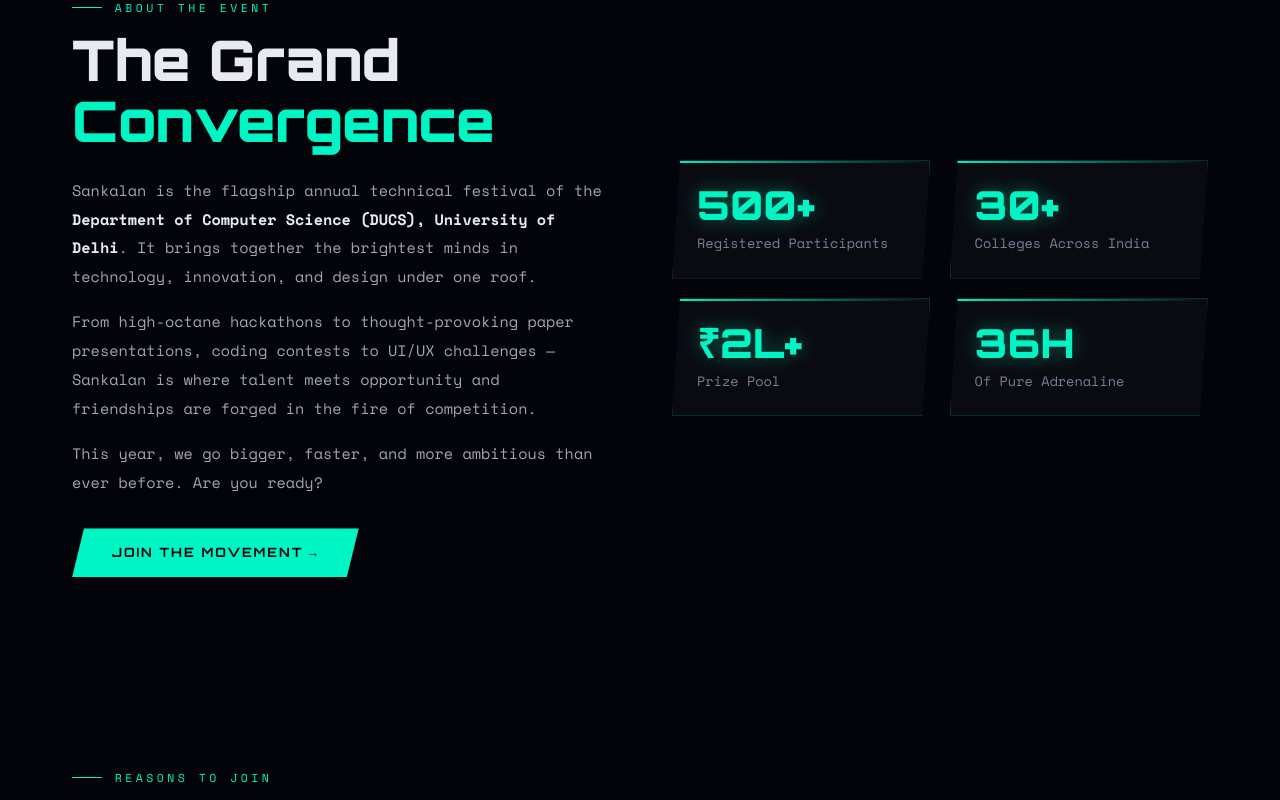
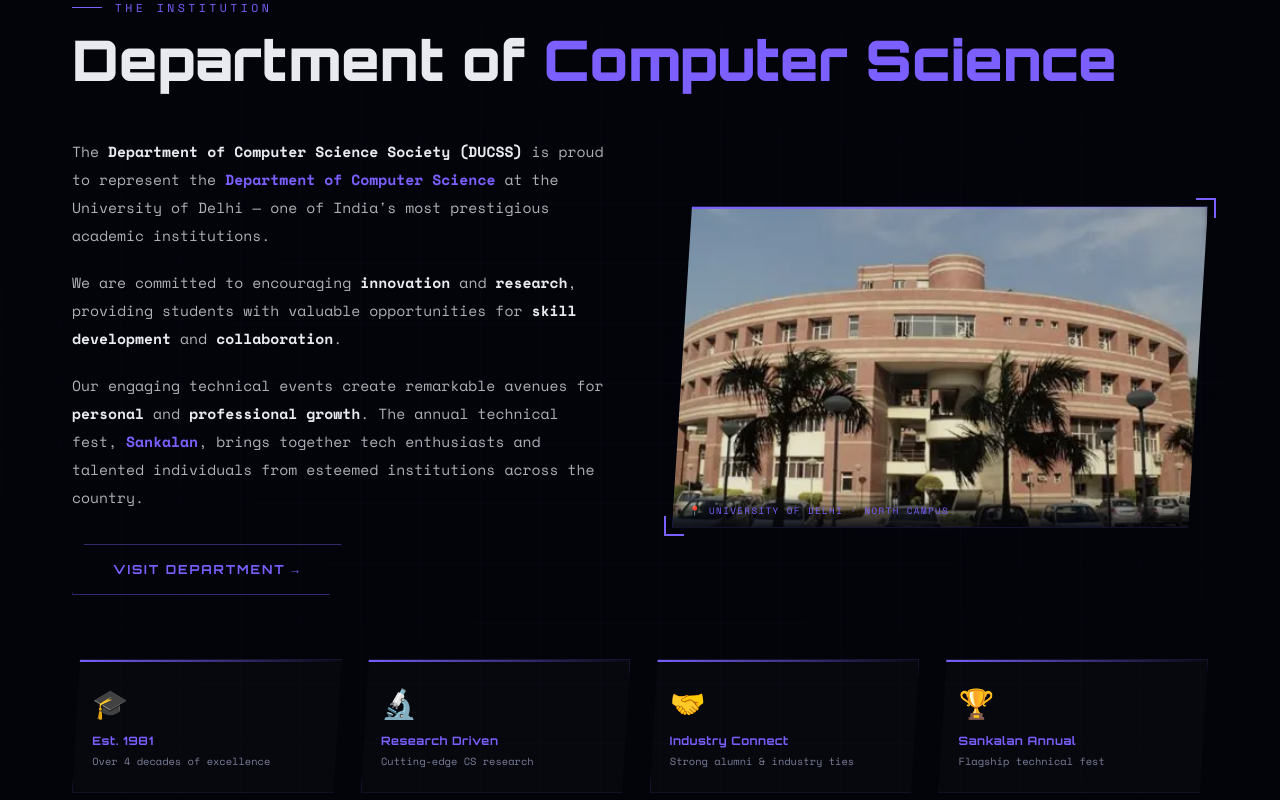
Before and after one commit to priyanshu-projects/Sankalan-2026, a React (Vite) app in the folder client/: page / in a window 1280 px wide. Shown: the part 1740-2540 px from the top of the page. Built offline with nearby package versions, Linux system fonts and the light colour scheme.

Commit message:
updated hero

```diff
--- a/client/src/components/pages/home/AboutDepartment.jsx
+++ b/client/src/components/pages/home/AboutDepartment.jsx
@@ -13,114 +13,8 @@
   return width;
 }
 
-// ── CountUp ──────────────────────────────────────────────────────────────────
-function CountUp({ target, suffix = "" }) {
-  const [count, setCount] = useState(0);
-  const ref     = useRef();
-  const started = useRef(false);
-
-  useEffect(() => {
-    const observer = new IntersectionObserver(
-      ([entry]) => {
-        if (entry.isIntersecting && !started.current) {
-          started.current = true;
-          const isNum = !isNaN(parseInt(target));
-          if (!isNum) { setCount(target); return; }
-
-          const end      = parseInt(target);
-          const duration = 1500;
-          const step     = Math.ceil(end / (duration / 16));
-          let current    = 0;
-
-          const timer = setInterval(() => {
-            current += step;
-            if (current >= end) {
-              setCount(end);
-              clearInterval(timer);
-            } else {
-              setCount(current);
-            }
-          }, 16);
-        }
-      },
-      { threshold: 0.5 }
-    );
-    if (ref.current) observer.observe(ref.current);
-    return () => observer.disconnect();
-  }, [target]);
-
-  return (
-    <span ref={ref}>
-      {typeof count === "number" ? count : target}
-      {suffix}
-    </span>
-  );
-}
-
-// ── StatCard ─────────────────────────────────────────────────────────────────
-function StatCard({ stat, isMobile }) {
-  return (
-    <div
-      style={{
-        padding: isMobile ? "1.2rem 1rem" : "1.5rem",
-        background: "rgba(255,255,255,0.03)",
-        border: "1px solid rgba(0,245,196,0.15)",
-        clipPath:
-          "polygon(8px 0%, 100% 0%, calc(100% - 8px) 100%, 0% 100%)",
-        transition: "border-color 0.3s, box-shadow 0.3s",
-        position: "relative",
-        overflow: "hidden",
-      }}
-      onMouseEnter={(e) => {
-        e.currentTarget.style.borderColor = "#00f5c4";
-        e.currentTarget.style.boxShadow   = "0 0 40px rgba(0,245,196,0.18)";
-      }}
-      onMouseLeave={(e) => {
-        e.currentTarget.style.borderColor = "rgba(0,245,196,0.15)";
-        e.currentTarget.style.boxShadow   = "none";
-      }}
-    >
-      {/* top accent */}
-      <div style={{
-        position: "absolute", top: 0, left: 0, right: 0,
-        height: "2px",
-        background: "linear-gradient(90deg, #00f5c4, transparent)",
-      }} />
-
-      <div
-        style={{
-          fontFamily:  "'Orbitron', monospace",
-          fontSize:    isMobile ? "1.8rem" : "2.5rem",
-          fontWeight:  900,
-          color:       "#00f5c4",
-          textShadow:  "0 0 20px rgba(0,245,196,0.4)",
-          lineHeight:  1,
-        }}
-      >
-        {typeof stat.num === "number" ? (
-          <CountUp target={stat.num} suffix={stat.suffix} />
-        ) : (
-          stat.num
-        )}
-      </div>
-
-      <div
-        style={{
-          fontFamily: "'Space Mono', monospace",
-          color:      "#7a7f99",
-          fontSize:   isMobile ? "0.72rem" : "0.85rem",
-          marginTop:  "0.5rem",
-          lineHeight: 1.5,
-        }}
-      >
-        {stat.desc}
-      </div>
-    </div>
-  );
-}
-
-// ── About ─────────────────────────────────────────────────────────────────────
-export default function About() {
+// ── Main Component ────────────────────────────────────────────────────────────
+export default function AboutDept() {
   const sectionRef = useRef();
   const width      = useWindowWidth();
   const isMobile   = width < 600;
@@ -139,26 +33,42 @@
       },
       { threshold: 0.1 }
     );
-    const els = sectionRef.current?.querySelectorAll(".about-reveal");
+    const els = sectionRef.current?.querySelectorAll(".dept-reveal");
     els?.forEach((el) => observer.observe(el));
     return () => observer.disconnect();
   }, []);
 
-  const stats = [
-    { num: 500,    suffix: "+", desc: "Registered Participants" },
-    { num: 30,     suffix: "+", desc: "Colleges Across India"   },
-    { num: "₹2L+", suffix: "",  desc: "Prize Pool"              },
-    { num: "36H",  suffix: "",  desc: "Of Pure Adrenaline"      },
+  const highlights = [
+    { icon: "🎓", label: "Est. 1981",         desc: "Over 4 decades of excellence" },
+    { icon: "🔬", label: "Research Driven",    desc: "Cutting-edge CS research"     },
+    { icon: "🤝", label: "Industry Connect",   desc: "Strong alumni & industry ties" },
+    { icon: "🏆", label: "Sankalan Annual",    desc: "Flagship technical fest"       },
   ];
 
   return (
     <section
-      id="about"
+      id="about-dept"
       ref={sectionRef}
-      style={{ position: "relative", zIndex: 1 }}
+      style={{ position: "relative", zIndex: 1, overflow: "hidden" }}
     >
-      <div
-        style={{
+      {/* ── GRID BG ── */}
+      <div style={{
+        position:        "absolute",
+        inset:           0,
+        pointerEvents:   "none",
+        backgroundImage: `
+          linear-gradient(rgba(123,95,255,0.03) 1px, transparent 1px),
+          linear-gradient(90deg, rgba(123,95,255,0.03) 1px, transparent 1px)
+        `,
+        backgroundSize:  "60px 60px",
+        maskImage:
+          "radial-gradient(ellipse 80% 60% at 50% 50%, black 30%, transparent 100%)",
+        WebkitMaskImage:
+          "radial-gradient(ellipse 80% 60% at 50% 50%, black 30%, transparent 100%)",
+        zIndex: 0,
+      }} />
+
+      <div style={{
         maxWidth: "1200px",
         margin:   "0 auto",
         padding:  isMobile
@@ -166,30 +76,21 @@
           : isTablet
           ? "5rem 1.5rem"
           : "6rem 2rem",
-        }}
-      >
-        {/* ── MAIN GRID ── */}
+        position: "relative",
+        zIndex:   1,
+      }}>
+
+        {/* ── SECTION TAG ── */}
         <div
-          className="about-reveal"
+          className="dept-reveal"
           style={{
             opacity:    0,
             transform:  "translateY(30px)",
             transition: "opacity 0.7s ease, transform 0.7s ease",
-            display:    "grid",
-            gridTemplateColumns: isMobile
-              ? "1fr"
-              : isTablet
-              ? "1fr"
-              : "1fr 1fr",
-            gap:        isMobile ? "2.5rem" : isTablet ? "3rem" : "4rem",
-            alignItems: "center",
+            marginBottom: isMobile ? "2rem" : "3rem",
           }}
         >
-          {/* ── LEFT TEXT ── */}
-          <div>
-            {/* SECTION TAG */}
-            <p
-              style={{
+          <p style={{
             display:       "flex",
             alignItems:    "center",
             gap:           "0.8rem",
@@ -197,85 +98,105 @@
             fontSize:      "0.72rem",
             letterSpacing: "0.3em",
             textTransform: "uppercase",
-                color:         "#00f5c4",
+            color:         "#7b5fff",
             margin:        "0 0 0.8rem 0",
-              }}
-            >
-              <span
-                style={{
+          }}>
+            <span style={{
               display:    "block",
               width:      "30px",
               height:     "1px",
-                  background: "#00f5c4",
+              background: "#7b5fff",
               flexShrink: 0,
-                }}
-              />
-              About the Event
+            }} />
+            The Institution
           </p>
 
-            {/* TITLE */}
-            <h2
+          <h2 style={{
+            fontFamily: "'Orbitron', monospace",
+            fontSize:   "clamp(1.8rem, 5vw, 3.5rem)",
+            fontWeight: 900,
+            lineHeight: 1.1,
+            color:      "#e8eaf0",
+            margin:     0,
+          }}>
+            Department of{" "}
+            <span style={{ color: "#7b5fff" }}>Computer Science</span>
+          </h2>
+        </div>
+
+        {/* ── MAIN GRID: image + text ── */}
+        <div
+          className="dept-reveal"
           style={{
-                fontFamily:   "'Orbitron', monospace",
-                fontSize:     "clamp(1.8rem, 5vw, 3.5rem)",
-                fontWeight:   900,
-                lineHeight:   1.1,
-                margin:       "0 0 1.5rem 0",
-                color:        "#e8eaf0",
+            opacity:    0,
+            transform:  "translateY(30px)",
+            transition: "opacity 0.7s 0.15s ease, transform 0.7s 0.15s ease",
+            display:    "grid",
+            gridTemplateColumns: isMobile
+              ? "1fr"
+              : isTablet
+              ? "1fr"
+              : "1fr 1fr",
+            gap:        isMobile ? "2rem" : "4rem",
+            alignItems: "center",
+            marginBottom: isMobile ? "2.5rem" : "4rem",
           }}
         >
-              The Grand{" "}
-              <span style={{ color: "#00f5c4" }}>Convergence</span>
-            </h2>
-
-            <p
-              style={{
-                fontFamily:   "'Space Mono', monospace",
-                fontSize:     isMobile ? "0.8rem" : "0.95rem",
-                lineHeight:   1.9,
-                color:        "rgba(232,234,240,0.7)",
-                margin:       "0 0 1rem 0",
-              }}
-            >
-              Sankalan is the flagship annual technical festival of the{" "}
+          {/* ── LEFT: TEXT ── */}
+          <div style={{ order: isMobile ? 2 : 1 }}>
+            <p style={{
+              fontFamily: "'Space Mono', monospace",
+              fontSize:   isMobile ? "0.8rem" : "0.92rem",
+              lineHeight: 1.9,
+              color:      "rgba(232,234,240,0.75)",
+              margin:     "0 0 1.2rem 0",
+            }}>
+              The{" "}
               <strong style={{ color: "#e8eaf0", fontWeight: 700 }}>
-                Department of Computer Science (DUCS), University of Delhi
-              </strong>
-              . It brings together the brightest minds in technology,
-              innovation, and design under one roof.
+                Department of Computer Science Society (DUCSS)
+              </strong>{" "}
+              is proud to represent the{" "}
+              <strong style={{ color: "#7b5fff", fontWeight: 700 }}>
+                Department of Computer Science
+              </strong>{" "}
+              at the University of Delhi — one of India's most prestigious
+              academic institutions.
             </p>
 
-            <p
-              style={{
+            <p style={{
               fontFamily: "'Space Mono', monospace",
-                fontSize:   isMobile ? "0.8rem" : "0.95rem",
+              fontSize:   isMobile ? "0.8rem" : "0.92rem",
               lineHeight: 1.9,
-                color:      "rgba(232,234,240,0.7)",
-                margin:     "0 0 1rem 0",
-              }}
-            >
-              From high-octane hackathons to thought-provoking paper
-              presentations, coding contests to UI/UX challenges — Sankalan
-              is where talent meets opportunity and friendships are forged
-              in the fire of competition.
+              color:      "rgba(232,234,240,0.75)",
+              margin:     "0 0 1.2rem 0",
+            }}>
+              We are committed to encouraging{" "}
+              <strong style={{ color: "#e8eaf0" }}>innovation</strong> and{" "}
+              <strong style={{ color: "#e8eaf0" }}>research</strong>, providing
+              students with valuable opportunities for{" "}
+              <strong style={{ color: "#e8eaf0" }}>skill development</strong> and{" "}
+              <strong style={{ color: "#e8eaf0" }}>collaboration</strong>.
             </p>
 
-            <p
-              style={{
+            <p style={{
               fontFamily: "'Space Mono', monospace",
-                fontSize:   isMobile ? "0.8rem" : "0.95rem",
+              fontSize:   isMobile ? "0.8rem" : "0.92rem",
               lineHeight: 1.9,
-                color:      "rgba(232,234,240,0.7)",
+              color:      "rgba(232,234,240,0.75)",
               margin:     0,
-              }}
-            >
-              This year, we go bigger, faster, and more ambitious than ever
-              before. Are you ready?
+            }}>
+              Our engaging technical events create remarkable avenues for{" "}
+              <strong style={{ color: "#e8eaf0" }}>personal</strong> and{" "}
+              <strong style={{ color: "#e8eaf0" }}>professional growth</strong>.
+              The annual technical fest,{" "}
+              <strong style={{ color: "#7b5fff" }}>Sankalan</strong>, brings
+              together tech enthusiasts and talented individuals from esteemed
+              institutions across the country.
             </p>
 
-            {/* CTA */}
+            {/* ── DEPT LINK ── */}
             <a
-              href="https://unstop.com"
+              href="http://cs.du.ac.in"
               target="_blank"
               rel="noopener noreferrer"
               style={{
@@ -284,48 +205,205 @@
                 fontFamily:     "'Orbitron', monospace",
                 clipPath:
                   "polygon(12px 0%, 100% 0%, calc(100% - 12px) 100%, 0% 100%)",
-                background:     "#00f5c4",
-                color:          "#03040a",
+                border:         "1.5px solid rgba(123,95,255,0.4)",
+                color:          "#7b5fff",
                 padding:        isMobile ? "0.85rem 1.8rem" : "1rem 2.5rem",
-                fontSize:       isMobile ? "0.7rem" : "0.8rem",
+                fontSize:       isMobile ? "0.7rem" : "0.78rem",
                 fontWeight:     700,
                 letterSpacing:  "0.15em",
                 textTransform:  "uppercase",
                 textDecoration: "none",
-                boxShadow:      "0 0 30px rgba(0,245,196,0.3)",
                 transition:     "all 0.3s",
                 width:          isMobile ? "100%" : "auto",
-                textAlign:      isMobile ? "center" : "left",
+                textAlign:      "center",
                 boxSizing:      "border-box",
               }}
               onMouseEnter={(e) => {
-                e.currentTarget.style.transform = "translateY(-2px)";
-                e.currentTarget.style.boxShadow =
-                  "0 0 50px rgba(0,245,196,0.5)";
+                e.currentTarget.style.background  = "rgba(123,95,255,0.12)";
+                e.currentTarget.style.borderColor = "#7b5fff";
+                e.currentTarget.style.boxShadow   = "0 0 30px rgba(123,95,255,0.3)";
+                e.currentTarget.style.transform   = "translateY(-2px)";
               }}
               onMouseLeave={(e) => {
-                e.currentTarget.style.transform = "translateY(0)";
-                e.currentTarget.style.boxShadow =
-                  "0 0 30px rgba(0,245,196,0.3)";
+                e.currentTarget.style.background  = "transparent";
+                e.currentTarget.style.borderColor = "rgba(123,95,255,0.4)";
+                e.currentTarget.style.boxShadow   = "none";
+                e.currentTarget.style.transform   = "translateY(0)";
               }}
             >
-              Join the Movement →
+              Visit Department →
             </a>
           </div>
 
-          {/* ── RIGHT STATS ── */}
+          {/* ── RIGHT: IMAGE ── */}
           <div
             style={{
-              display:             "grid",
-              gridTemplateColumns: "1fr 1fr",
-              gap:                 isMobile ? "0.8rem" : "1.2rem",
+              order:    isMobile ? 1 : 2,
+              position: "relative",
             }}
           >
-            {stats.map((stat, i) => (
-              <StatCard key={i} stat={stat} isMobile={isMobile} />
+            {/* Glow behind image */}
+            <div style={{
+              position:   "absolute",
+              inset:      "-20px",
+              background: "radial-gradient(ellipse, rgba(123,95,255,0.12) 0%, transparent 70%)",
+              pointerEvents: "none",
+              zIndex:     0,
+            }} />
+
+            {/* Image frame */}
+            <div style={{
+              position:  "relative",
+              zIndex:    1,
+              border:    "1px solid rgba(123,95,255,0.25)",
+              clipPath:  isMobile
+                ? "polygon(14px 0%, 100% 0%, calc(100% - 14px) 100%, 0% 100%)"
+                : "polygon(20px 0%, 100% 0%, calc(100% - 20px) 100%, 0% 100%)",
+              overflow:  "hidden",
+              background: "rgba(123,95,255,0.05)",
+            }}>
+              {/* Top accent line */}
+              <div style={{
+                position:   "absolute",
+                top:        0, left: 0, right: 0,
+                height:     "2px",
+                background: "linear-gradient(90deg, #7b5fff, transparent)",
+                zIndex:     2,
+              }} />
+
+              <img
+                src="/src/assets/dept.png"
+                alt="Department of Computer Science, University of Delhi"
+                style={{
+                  width:      "100%",
+                  height:     isMobile ? "220px" : "320px",
+                  objectFit:  "cover",
+                  display:    "block",
+                  filter:     "brightness(0.9) saturate(0.85)",
+                  transition: "filter 0.4s",
+                }}
+                onMouseEnter={(e) => {
+                  e.currentTarget.style.filter = "brightness(1) saturate(1)";
+                }}
+                onMouseLeave={(e) => {
+                  e.currentTarget.style.filter = "brightness(0.9) saturate(0.85)";
+                }}
+              />
+
+              {/* Bottom caption bar */}
+              <div style={{
+                position:   "absolute",
+                bottom:     0, left: 0, right: 0,
+                padding:    "0.6rem 1rem",
+                background: "linear-gradient(0deg, rgba(3,4,10,0.85), transparent)",
+                fontFamily: "'Space Mono', monospace",
+                fontSize:   "0.58rem",
+                letterSpacing: "0.15em",
+                textTransform: "uppercase",
+                color:      "#7b5fff",
+                zIndex:     2,
+              }}>
+                📍 University of Delhi · North Campus
+              </div>
+            </div>
+
+            {/* Corner decorations */}
+            <div style={{
+              position:    "absolute",
+              top:         "-8px", right: "-8px",
+              width:       "20px", height: "20px",
+              borderTop:   "2px solid #7b5fff",
+              borderRight: "2px solid #7b5fff",
+              zIndex:      2,
+            }} />
+            <div style={{
+              position:     "absolute",
+              bottom:       "-8px", left: "-8px",
+              width:        "20px", height: "20px",
+              borderBottom: "2px solid #7b5fff",
+              borderLeft:   "2px solid #7b5fff",
+              zIndex:       2,
+            }} />
+          </div>
+        </div>
+
+        {/* ── HIGHLIGHT CARDS ── */}
+        <div
+          className="dept-reveal"
+          style={{
+            opacity:    0,
+            transform:  "translateY(30px)",
+            transition: "opacity 0.7s 0.3s ease, transform 0.7s 0.3s ease",
+            display:    "grid",
+            gridTemplateColumns: isMobile
+              ? "1fr 1fr"
+              : isTablet
+              ? "repeat(4, 1fr)"
+              : "repeat(4, 1fr)",
+            gap: isMobile ? "0.8rem" : "1.2rem",
+          }}
+        >
+          {highlights.map((h, i) => (
+            <div
+              key={i}
+              style={{
+                padding:    isMobile ? "1rem 0.8rem" : "1.4rem 1.2rem",
+                background: "rgba(255,255,255,0.02)",
+                border:     "1px solid rgba(123,95,255,0.15)",
+                clipPath:
+                  "polygon(8px 0%, 100% 0%, calc(100% - 8px) 100%, 0% 100%)",
+                transition: "border-color 0.3s, box-shadow 0.3s, background 0.3s",
+                position:   "relative",
+                overflow:   "hidden",
+                cursor:     "default",
+              }}
+              onMouseEnter={(e) => {
+                e.currentTarget.style.borderColor = "#7b5fff";
+                e.currentTarget.style.background  = "rgba(123,95,255,0.07)";
+                e.currentTarget.style.boxShadow   = "0 0 30px rgba(123,95,255,0.15)";
+              }}
+              onMouseLeave={(e) => {
+                e.currentTarget.style.borderColor = "rgba(123,95,255,0.15)";
+                e.currentTarget.style.background  = "rgba(255,255,255,0.02)";
+                e.currentTarget.style.boxShadow   = "none";
+              }}
+            >
+              {/* top accent */}
+              <div style={{
+                position:   "absolute",
+                top: 0, left: 0, right: 0,
+                height:     "2px",
+                background: "linear-gradient(90deg, #7b5fff, transparent)",
+              }} />
+
+              <div style={{ fontSize: isMobile ? "1.4rem" : "1.8rem", marginBottom: "0.6rem" }}>
+                {h.icon}
+              </div>
+
+              <div style={{
+                fontFamily:    "'Orbitron', monospace",
+                fontSize:      isMobile ? "0.62rem" : "0.72rem",
+                fontWeight:    700,
+                color:         "#7b5fff",
+                letterSpacing: "0.05em",
+                marginBottom:  "0.3rem",
+                lineHeight:    1.3,
+              }}>
+                {h.label}
+              </div>
+
+              <div style={{
+                fontFamily: "'Space Mono', monospace",
+                fontSize:   isMobile ? "0.58rem" : "0.65rem",
+                color:      "#7a7f99",
+                lineHeight: 1.5,
+              }}>
+                {h.desc}
+              </div>
+            </div>
           ))}
         </div>
-        </div>
+
       </div>
     </section>
   );
```
Also changed, not shown: client/src/components/pages/Updates.jsx (+23 -25 lines), client/src/components/pages/home/Hero.jsx (+56 -56 lines). Lines whose indentation alone changed are shown as unchanged.
